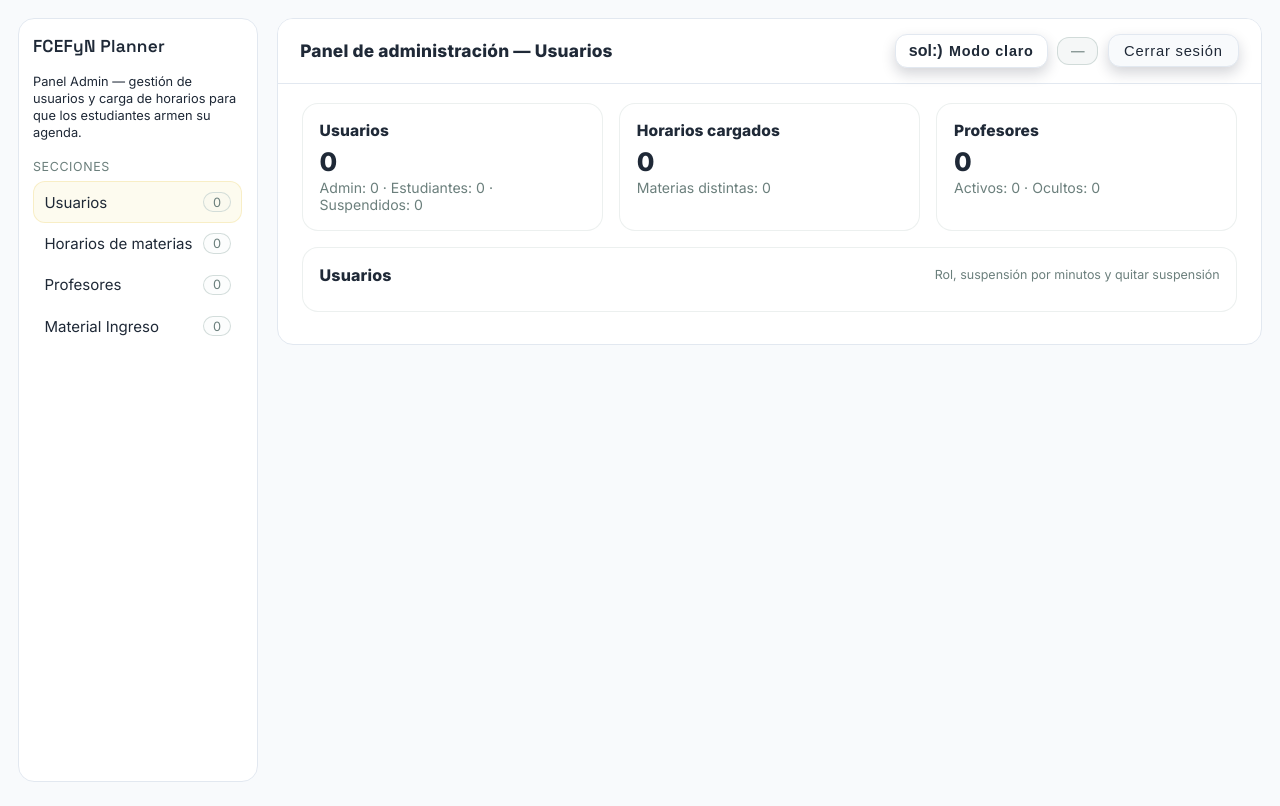
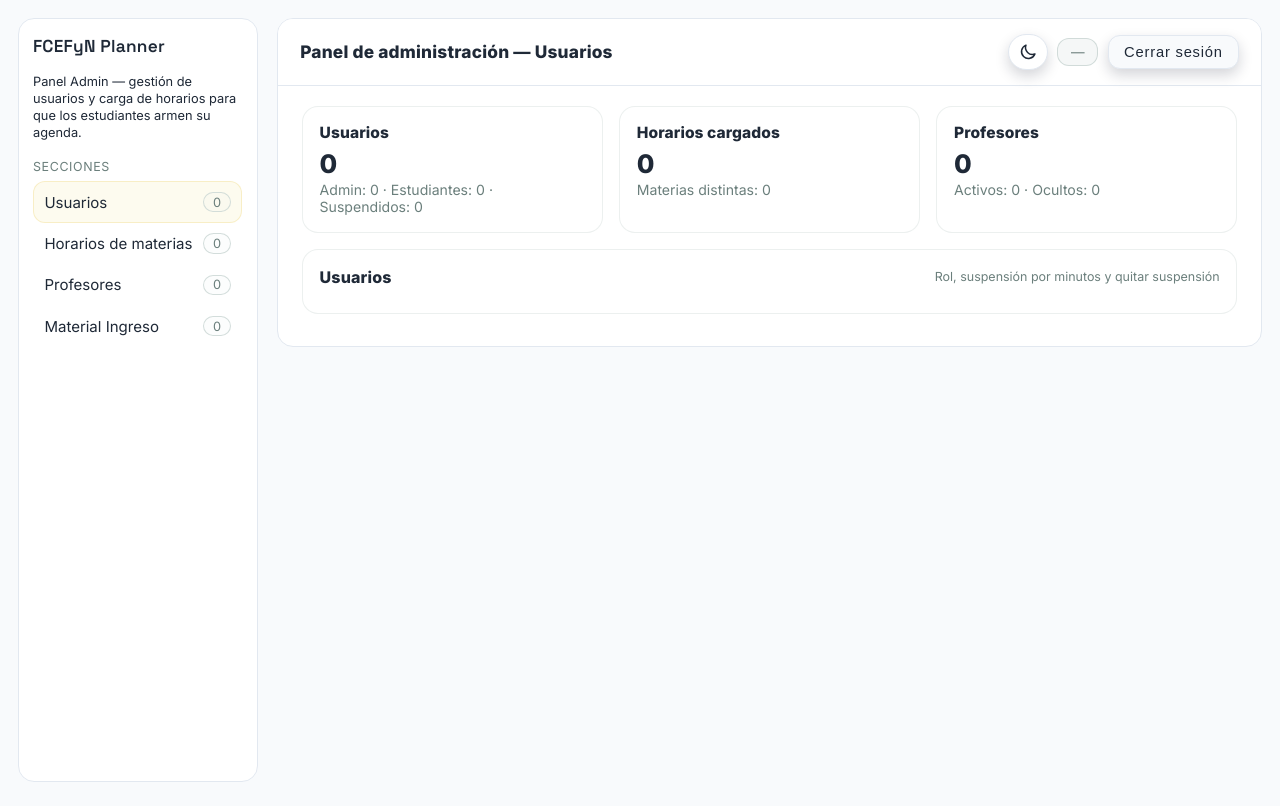
Before and after one commit to xrickbrizz/FCEFyN_Planner, a plain HTML site: page FCEFyN-planner- nuevo/admin.html in a window 1280 px wide. Drawn offline with Linux system fonts and the light colour scheme; no server answers; files whose address does not match are found by name.

Commit message:
vectores de modo claro y oscuro listos

```diff
--- a/FCEFyN-planner- nuevo/admin.html
+++ b/FCEFyN-planner- nuevo/admin.html
@@ -42,8 +42,8 @@
     <header class="topbar">
       <div class="topbar-title" id="topbarTitle">Panel de administración — Usuarios</div>
       <div class="topbar-right">
-        <button class="theme-toggle" data-theme-toggle type="button">
-          <span class="ico">☀️</span><span class="label">Modo claro</span>
+        <button class="theme-toggle" id="themeToggleBtn" data-theme-toggle type="button">
+          <span class="ico"></span><span class="label"></span>
         </button>
         <div id="adminEmail" class="topbar-email">—</div>
         <button class="btn btn-outline" id="btnLogout">Cerrar sesión</button>
--- a/FCEFyN-planner- nuevo/scripts/ui/theme-toggle.js
+++ b/FCEFyN-planner- nuevo/scripts/ui/theme-toggle.js
@@ -1,20 +1,33 @@
 (function(){
   const STORAGE_KEY = "fcefyn-theme";
   const body = document.body;
-   const night = null;
+
+  const ICONS = {
+    sun: `<svg viewBox="0 0 24 24" fill="none" stroke="currentColor" stroke-width="1.8" stroke-linecap="round" stroke-linejoin="round" aria-hidden="true"><circle cx="12" cy="12" r="4.2"/><path d="M12 3.5v2.3M12 18.2v2.3M4.7 5.7l1.6 1.6M17.7 18.7l1.6 1.6M3.5 12h2.3M18.2 12h2.3M5.7 19.3l1.6-1.6M17.7 5.3l1.6-1.6"/></svg>`,
+    moon: `<svg viewBox="0 0 24 24" fill="none" stroke="currentColor" stroke-width="1.8" stroke-linecap="round" stroke-linejoin="round" aria-hidden="true"><path d="M20.3 14.4A8.3 8.3 0 0 1 9.6 3.7a8.3 8.3 0 1 0 10.7 10.7z"/></svg>`
+  };
+
+  function ensureIconEl(btn){
+    let icon = btn.querySelector(".ico");
+    if (!icon){
+      icon = document.createElement("span");
+      icon.className = "ico";
+      btn.prepend(icon);
+    }
+    return icon;
+  }
 
   function updateToggleButtons(isDark){
+    const iconName = isDark ? "sun" : "moon";
+    const labelText = isDark ? "Activar modo claro" : "Activar modo oscuro";
     document.querySelectorAll("[data-theme-toggle]").forEach(btn =>{
       btn.setAttribute("aria-pressed", String(isDark));
-      const icon = btn.querySelector(".ico");
+      btn.setAttribute("aria-label", labelText);
+      btn.setAttribute("title", labelText);
+      const icon = ensureIconEl(btn);
       const label = btn.querySelector(".label");
-      const iconChar = isDark ? "luna :)" : "sol:)";
-      const text = isDark ? "Modo oscuro" : "Modo claro";
-      if (icon) icon.textContent = iconChar;
-      if (label) label.textContent = text;
-      if (!icon && !label){
-        btn.textContent = `${iconChar} ${text}`;
-      }
+      icon.innerHTML = ICONS[iconName];
+      if (label) label.textContent = "";
     });
   }
 
--- a/FCEFyN-planner- nuevo/styles/global.css
+++ b/FCEFyN-planner- nuevo/styles/global.css
@@ -515,9 +515,10 @@ body[data-theme="dark"] textarea:focus{
 .theme-toggle{
   display:inline-flex;
   align-items:center;
-  gap:.4rem;
-  padding:.5rem .8rem;
-  border-radius:var(--radius-md);
+  justify-content:center;
+  gap:0;
+  padding:.45rem .55rem;
+  border-radius:999px;
   border:1px solid var(--btn-soft-border);
   background: var(--btn-soft-bg);
   color:var(--color-text);
@@ -528,8 +529,9 @@ body[data-theme="dark"] textarea:focus{
 }
 .theme-toggle:hover{ transform:translateY(-1px); filter:brightness(1.04); }
 .theme-toggle:focus-visible{ outline:2px solid var(--color-accent); outline-offset:2px; }
-.theme-toggle .ico{ font-size:1rem; line-height:1; }
-.theme-toggle .label{ font-size:.9rem; letter-spacing:.05rem; }
+.theme-toggle .ico{ display:inline-flex; align-items:center; justify-content:center; line-height:1; }
+.theme-toggle .ico svg{ width:20px; height:20px; display:block; }
+.theme-toggle .label{ display:none; }
 body.light-mode .theme-toggle,
 body[data-theme="light"] .theme-toggle{
   background: var(--btn-outline-bg);
```
Also changed, not shown: FCEFyN-planner- nuevo/ingreso-fcefynn.html (+2 -2 lines), FCEFyN-planner- nuevo/plans.html (+2 -2 lines), FCEFyN-planner- nuevo/plans_index.html (+2 -2 lines), FCEFyN-planner- nuevo/student.html (+2 -2 lines).
